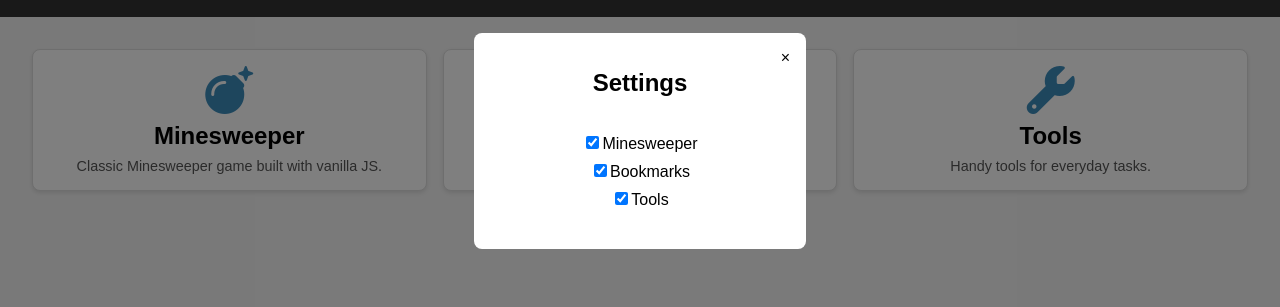
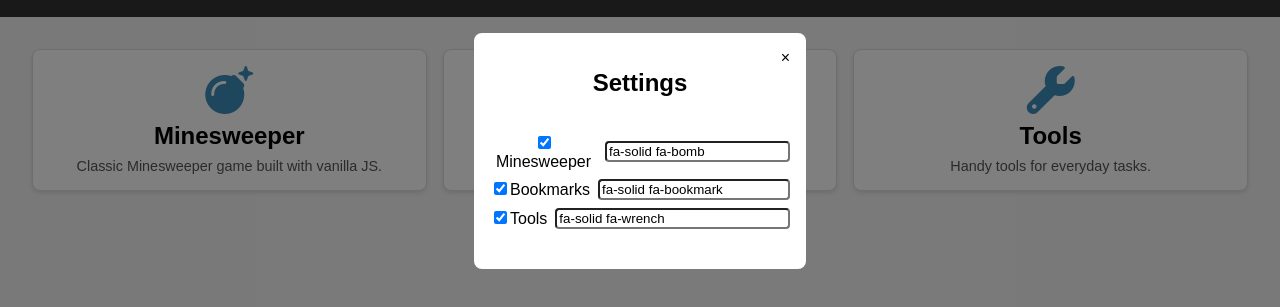
Before and after one commit to cbhead/GPT4_minesweeper_4-29-23, a website: page src/index.html in a window 1280 px wide. Both pictures are taken after a click on the button "Settings". Shown: the part 95-402 px from the top of the page. Drawn offline with Linux system fonts and the light colour scheme.

Commit message:
feat: customizable project tile icons

```diff
--- a/src/index.html
+++ b/src/index.html
@@ -18,7 +18,7 @@
     <div class="modal-content">
       <span id="settings-close" class="close">&times;</span>
       <h2>Settings</h2>
-      <div id="visibility-controls"></div>
+      <div id="settings-controls"></div>
     </div>
   </div>
 
--- a/src/scripts/landing.js
+++ b/src/scripts/landing.js
@@ -18,11 +18,12 @@ fetch('projects.json')
   .then(response => response.json())
   .then(projects => {
     const container = document.getElementById('projects');
-    const controls = document.getElementById('visibility-controls');
+    const controls = document.getElementById('settings-controls');
 
     const stored = JSON.parse(localStorage.getItem('projectLayout') || '{}');
     const order = stored.order || projects.map(p => p.title);
     const visibility = stored.visibility || {};
+    const icons = stored.icons || {};
 
     const projectMap = new Map(projects.map(p => [p.title, p]));
     const orderedProjects = [];
@@ -40,8 +41,9 @@ fetch('projects.json')
       tile.href = project.link;
       tile.draggable = true;
       tile.dataset.title = project.title;
+      const iconClass = icons[project.title] || project.icon;
       tile.innerHTML = `
-        <i class="${project.icon} project-icon"></i>
+        <i class="${iconClass} project-icon"></i>
         <h2>${project.title}</h2>
         <p>${project.description}</p>
       `;
@@ -76,6 +78,9 @@ fetch('projects.json')
     });
 
     orderedProjects.forEach(project => {
+      const row = document.createElement('div');
+      row.className = 'settings-row';
+
       const label = document.createElement('label');
       const checkbox = document.createElement('input');
       checkbox.type = 'checkbox';
@@ -88,12 +93,25 @@ fetch('projects.json')
       });
       label.appendChild(checkbox);
       label.appendChild(document.createTextNode(project.title));
-      controls.appendChild(label);
+      row.appendChild(label);
+
+      const iconInput = document.createElement('input');
+      iconInput.type = 'text';
+      iconInput.value = icons[project.title] || project.icon;
+      iconInput.addEventListener('change', () => {
+        const iconEl = container.querySelector(`[data-title="${project.title}"] .project-icon`);
+        iconEl.className = `${iconInput.value} project-icon`;
+        icons[project.title] = iconInput.value;
+        saveLayout();
+      });
+      row.appendChild(iconInput);
+
+      controls.appendChild(row);
     });
 
     function saveLayout() {
       const newOrder = [...container.querySelectorAll('.project-tile')].map(tile => tile.dataset.title);
-      localStorage.setItem('projectLayout', JSON.stringify({ order: newOrder, visibility }));
+      localStorage.setItem('projectLayout', JSON.stringify({ order: newOrder, visibility, icons }));
     }
   })
   .catch(err => console.error('Error loading projects:', err));
--- a/src/styles/landing.css
+++ b/src/styles/landing.css
@@ -26,13 +26,20 @@ input, textarea, select {
   border-radius: 4px;
 }
 
-#visibility-controls {
+#settings-controls {
   padding: 1rem 0;
 }
 
-#visibility-controls label {
-  display: block;
+#settings-controls .settings-row {
+  display: flex;
+  align-items: center;
+  justify-content: space-between;
   margin-bottom: 0.5rem;
+}
+
+#settings-controls .settings-row input[type="text"] {
+  margin-left: 0.5rem;
+  flex: 1;
 }
 
 .projects-grid {
```
